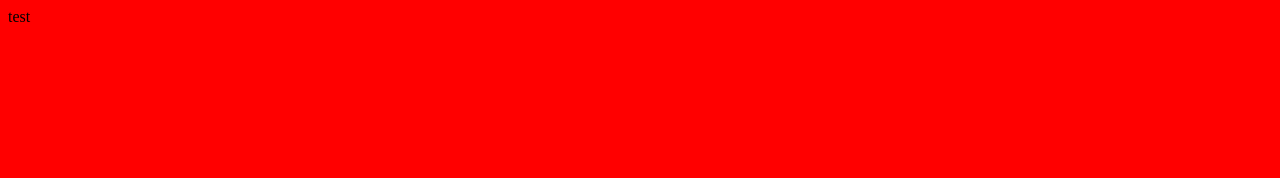
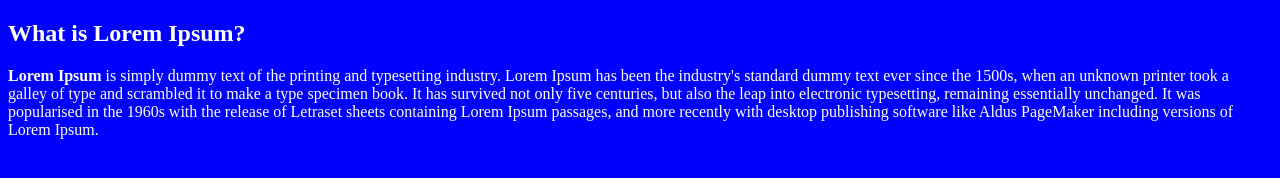
Before and after one commit to jinzhou/webpack-hmr, a website built with webpack: page src/index.html in a window 1280 px wide. Built offline with nearby package versions, Linux system fonts and the light colour scheme.

Commit message:
hmr is now fully working

```diff
--- a/src/entry.js
+++ b/src/entry.js
@@ -1,6 +1,8 @@
+if (module.hot) {
+    module.hot.accept(function(err) {
+        console.error(err);
+    });
+}
+
 require('./styles.css');
 require('./scripts.js');
-
-if (module.hot) {
-    module.hot.accept();
-}
--- a/src/index.html
+++ b/src/index.html
@@ -6,8 +6,18 @@
 </head>
 <body>
 
-<div id="container">
-    test
+<div class="container">
+    <div>
+        <h2>What is Lorem Ipsum?</h2>
+        <p>
+            <strong>Lorem Ipsum</strong> is simply dummy text of the printing and typesetting industry. Lorem Ipsum has
+            been the industry's standard dummy text ever since the 1500s, when an unknown printer took a galley of type
+            and scrambled it to make a type specimen book. It has survived not only five centuries, but also the leap
+            into electronic typesetting, remaining essentially unchanged. It was popularised in the 1960s with the
+            release of Letraset sheets containing Lorem Ipsum passages, and more recently with desktop publishing
+            software like Aldus PageMaker including versions of Lorem Ipsum.
+        </p>
+    </div>
 </div>
 
 </body>
--- a/src/scripts.js
+++ b/src/scripts.js
@@ -1 +1 @@
-alert('44455666');
+alert('test');
--- a/src/styles.css
+++ b/src/styles.css
@@ -1,3 +1,4 @@
 body {
-    background: red;
+    background: blue;
+    color: white;
 }
```
